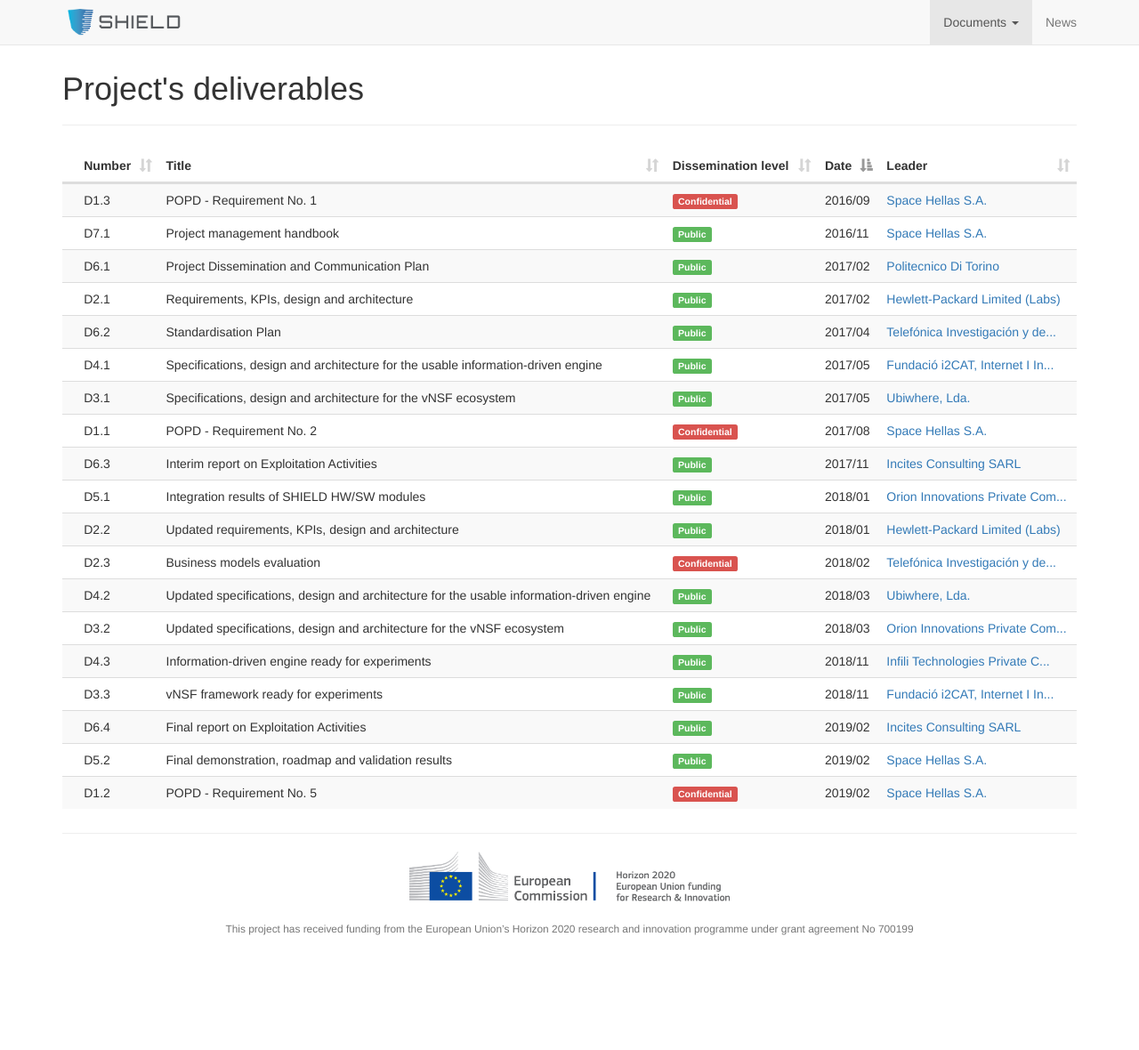
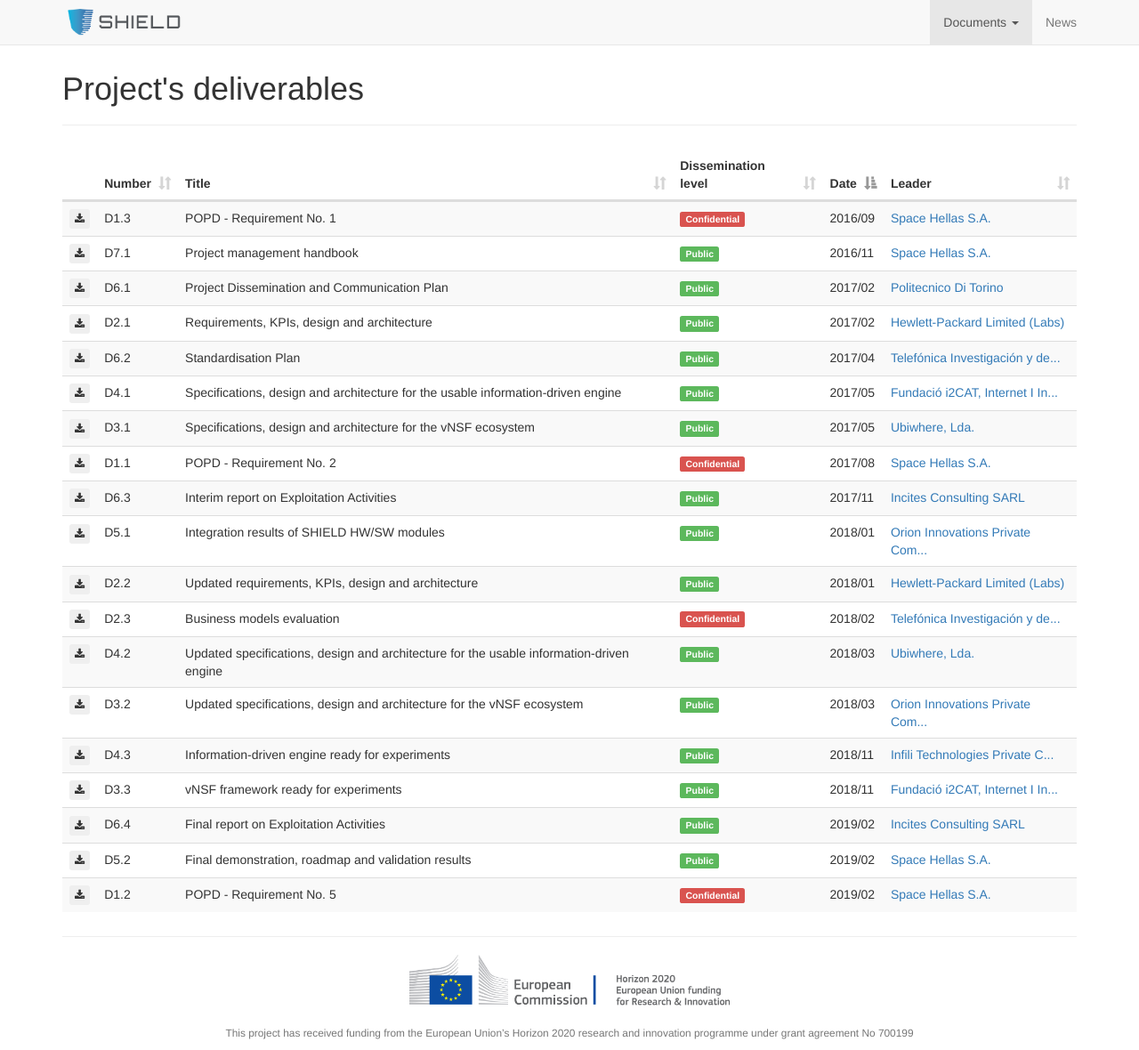
Before and after one commit to torsec/shield-h2020, a Jekyll site: the page built from documents/project-deliverables.html, in a window 1280 px wide and 1180 px high. Shown: the whole window at 89% size. Built offline with Jekyll 4.4.1, drawn with Linux system fonts in a browser that asks for light colours.

Commit message:
Restored download icons in deliverables pages

```diff
--- a/documents/project-deliverables.html
+++ b/documents/project-deliverables.html
@@ -21,12 +21,10 @@
       <tr>
 
   {% if doc.status == "re" or doc.status == "co" %}
-    <!--{% assign btn_class = 'btn-danger' %}-->
-    {% assign btn_class = 'btn-default' %}
+    {% assign btn_class = 'btn-danger' %}
     {% assign base_url = '/p/documents/' %}
   {% else %}
-    <!--{% assign btn_class = 'btn-success' %}-->
-	{% assign btn_class = 'btn-default' %}
+    {% assign btn_class = 'btn-success' %}
     {% assign base_url = '/documents/' %}
   {% endif %}
         <td>
@@ -37,9 +35,9 @@
             <i class="fa fa-download" aria-hidden="true"></i>
           </a>
   {% else %}
-          <!--button class="btn btn-xs btn-disabled">
+          <button class="btn btn-xs btn-disabled">
             <i class="fa fa-download" aria-hidden="true"></i>
-          </button-->
+          </button>
   {% endif %}
         </td>
         <td>{{ doc.number | prepend:'D' }}</td>
```
